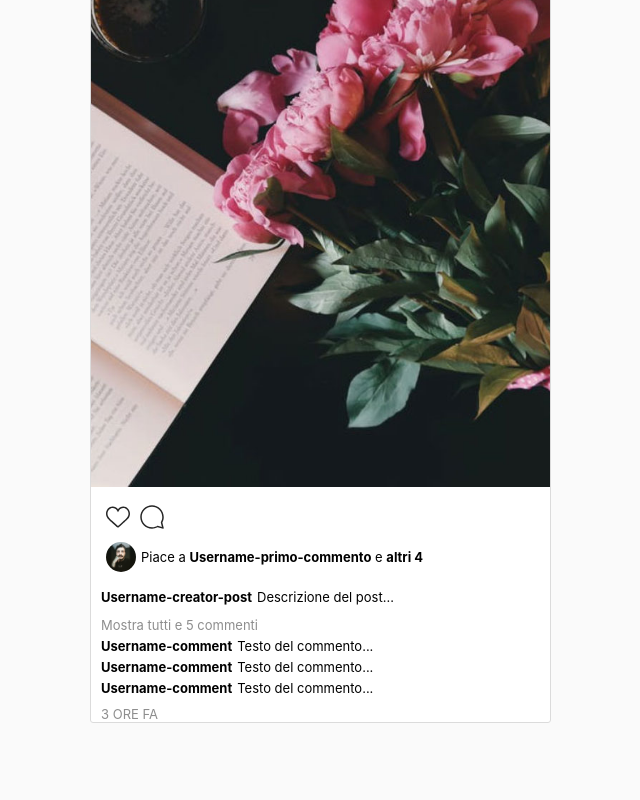
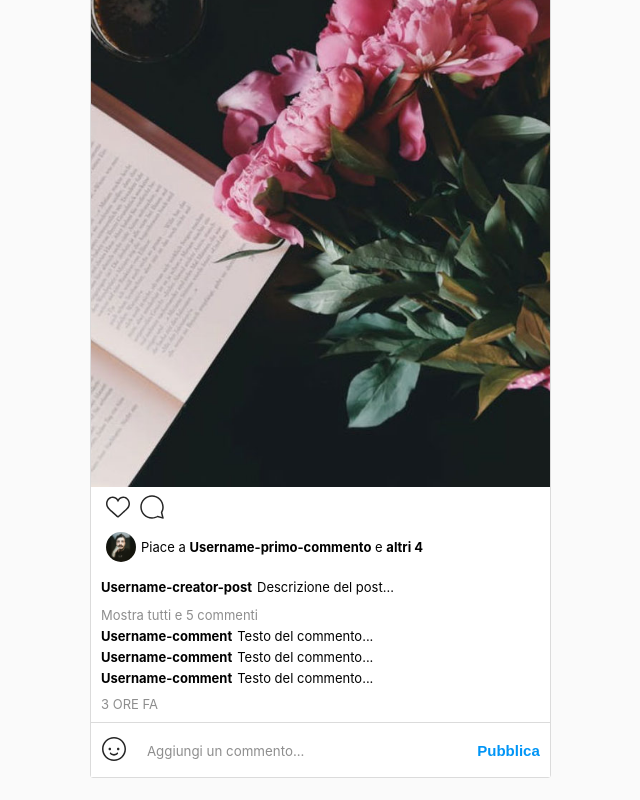
Before and after one commit to mrc-bsllt/react-instagram-app, a React (Create React App) app: page / in a window 1280 px wide. Shown: the part 404-1204 px from the top of the page, without its empty margins (166-806 px from the left). Built offline with nearby package versions, Linux system fonts and the light colour scheme; no server answers.

Commit message:
form
add static form (post component)

```diff
--- a/src/App.css
+++ b/src/App.css
@@ -9,6 +9,7 @@
   --lightGrey: #fafafa;
   --grey: #8e8e8e;
   --white: #ffffff;
+  --blue: #0095f6;
 }
 .container {
   display: flex;
@@ -22,3 +23,8 @@
 h4 {
   font-size: 13px;
 }
+::placeholder {
+  font-family: -apple-system, BlinkMacSystemFont, 'Segoe UI', 'Roboto', 'Oxygen',
+  'Ubuntu', 'Cantarell', 'Fira Sans', 'Droid Sans', 'Helvetica Neue',
+  sans-serif;
+}
--- a/src/components/BottomPost.js
+++ b/src/components/BottomPost.js
@@ -1,5 +1,6 @@
 import "../css/BottomPost.css";
 import Comments from "./Comments";
+import FormCustom from "./FormCustom";
 
 const BottomPost = () => {
     return (
@@ -22,6 +23,8 @@ const BottomPost = () => {
             <Comments />
 
             <p className="date_post">3 ORE FA</p>
+
+            <FormCustom />
         </div>
     )
 }
--- /dev/null
+++ b/src/components/FormCustom.js
@@ -0,0 +1,28 @@
+import "../css/FormCustom.css";
+
+const FormCustom = () => {
+    return (
+        <div className="add_comment">
+            <div className="emoji_container">
+                <button>
+                    <img src="img/icons/smile.svg" alt="smile icon"/>
+                </button>
+            </div>
+
+            <div className="form_container">
+                <form>
+                    <div className="text_comment">
+                        <textarea placeholder="Aggiungi un commento..."></textarea>
+                    </div>
+
+                    <div className="send_comment">
+                        <input type="submit" value="Pubblica"/>
+                    </div>
+                </form>
+            </div>
+
+        </div>
+    )
+}
+
+export default FormCustom;
--- a/src/css/BottomPost.css
+++ b/src/css/BottomPost.css
@@ -1,6 +1,3 @@
-.bottom_post {
-    padding: 10px 10px 0 10px;
-}
 .bottom_post > .icons,
 .bottom_post > .feeds,
 .bottom_post > .post_description {
@@ -8,6 +5,7 @@
     justify-content: flex-start;
     align-items: center;
     height: 40px;
+    padding: 0 10px;
 }
 .bottom_post img {
     margin: 0 5px;
@@ -23,5 +21,7 @@ p {
     font-size: 13px;
 }
 P.date_post {
+    margin-bottom: 10px;
+    padding: 0 10px;
     color: var(--grey);
 }
--- a/src/css/Comments.css
+++ b/src/css/Comments.css
@@ -1,5 +1,6 @@
 .comments {
     margin-bottom: 10px;
+    padding: 0 10px;
 }
 .comments > p {
     width: max-content;
--- /dev/null
+++ b/src/css/FormCustom.css
@@ -0,0 +1,60 @@
+.add_comment {
+    display: flex;
+    height: var(--headerHeight);
+    background-color: var(--white);
+    border-top: 1px solid var(--borderColor);
+}
+.add_comment > .emoji_container,
+.add_comment > .form_container {
+    display: flex;
+    justify-content: center;
+    align-items: center;
+    height: 100%;
+}
+.add_comment > .emoji_container {
+    width: 10%;
+}
+.emoji_container > button {
+    background-color: transparent;
+    border: none;
+    cursor: pointer;
+}
+
+.add_comment > .form_container {
+    width: 90%;
+}
+.form_container > form {
+    display: flex;
+    width: 100%;
+    height: 100%;
+}
+.form_container > form > .text_comment {
+    width: 80%;
+    height: 100%;
+}
+.text_comment > textarea {
+    width: 100%;
+    height: 100%;
+    padding: 20px 10px;
+    border: none;
+    resize: none;
+    overflow-y: hidden;
+    font-family: -apple-system, BlinkMacSystemFont, 'Segoe UI', 'Roboto', 'Oxygen',
+    'Ubuntu', 'Cantarell', 'Fira Sans', 'Droid Sans', 'Helvetica Neue',
+    sans-serif;
+}
+.form_container > form > .send_comment {
+    display: flex;
+    justify-content: center;
+    align-items: center;
+    width: 20%;
+    height: 100%;
+}
+.send_comment > input[type=submit] {
+    font-size: 15px;
+    font-weight: 600;
+    color: var(--blue);
+    background-color: transparent;
+    border: none;
+    cursor: pointer;
+}
```
